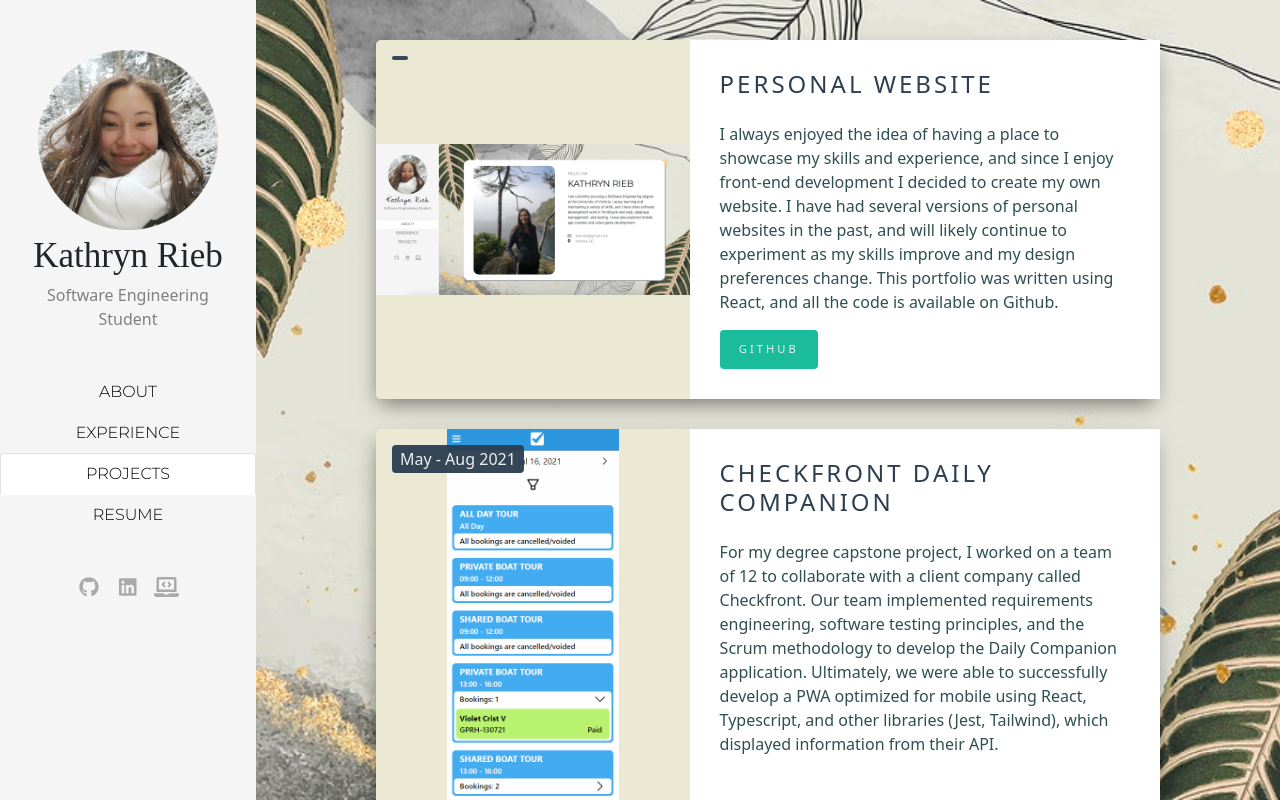
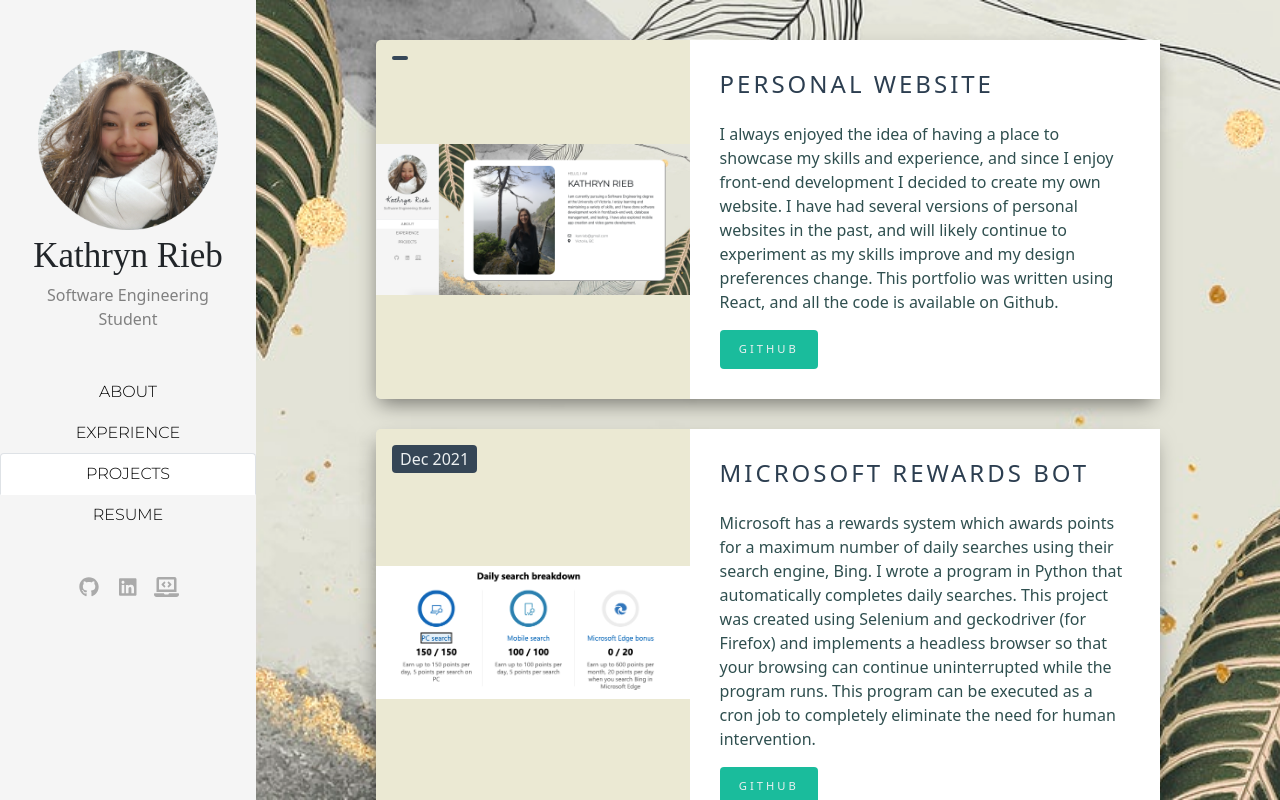
Before and after one commit to kanrieb/kanrieb.github.io, a React (Create React App) app: page /projects in a window 1280 px wide. Built offline with nearby package versions, Linux system fonts and the light colour scheme; a web font is replaced by a local one.

Commit message:
Added bing project

```diff
--- a/src/pages/experience.js
+++ b/src/pages/experience.js
@@ -115,7 +115,7 @@
               email addresses may have been involved in by running a nightly
               cron job querying an API, and recording the data in a database.
               Through this task I learned the importance of requirements
-              analysis and design functionality. <br /> <br />{" "}
+              analysis and design functionality. <br /> <br />
               <b>
                 Technical Skills: PHP/HTML/JS/CSS web design, complex SQL
                 queries
--- a/src/pages/projects.js
+++ b/src/pages/projects.js
@@ -5,6 +5,7 @@
 import checkfront from "../images/project-pictures/checkfront.png";
 import tree from "../images/project-pictures/decision-tree.png";
 import website from "../images/project-pictures/website.png";
+import bing from "../images/project-pictures/bing-points.png";
 
 export function ProfileCard({
   title = "",
@@ -65,12 +66,17 @@
             image={website}
           />
           <ProfileCard
+            title="Microsoft Rewards Bot"
+            description="Microsoft has a rewards system which awards points for a maximum number of daily searches using their search engine, Bing. I wrote a program in Python that automatically completes daily searches. This project was created using Selenium and geckodriver (for Firefox) and implements a headless browser so that your browsing can continue uninterrupted while the program runs. This program can be executed as a cron job to completely eliminate the need for human intervention."
+            time="Dec 2021"
+            buttonTitle="Github"
+            buttonLink="https://github.com/kanrieb/MicrosoftRewards"
+            image={bing}
+          />
+          <ProfileCard
             title="Checkfront Daily Companion"
             description="For my degree capstone project, I worked on a team of 12 to collaborate with a
-            client company called Checkfront. Our team implemented requirements engineering, software testing
-            principles, and the Scrum methodology to develop the Daily Companion application. Ultimately,
-            we were able to successfully develop a PWA optimized for mobile using React, Typescript, and other
-            libraries (Jest, Tailwind), which displayed information from their API."
+            client company called Checkfront. Our team implemented requirements engineering, software testing principles, and the Scrum methodology to develop the Daily Companion application. Ultimately, we were able to successfully develop a PWA optimized for mobile using React, Typescript, and other libraries (Jest, Tailwind), which displayed information from their API."
             time="May - Aug 2021"
             image={checkfront}
           />
```
Also changed, not shown: src/images/project-pictures/bing-points.png (added).
